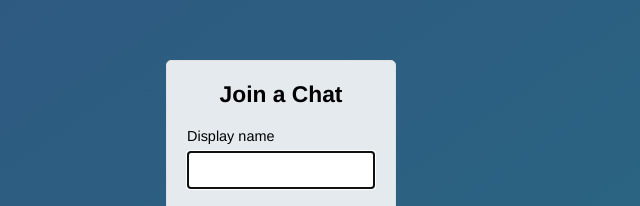
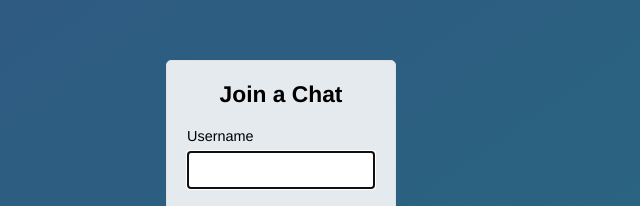
Before and after one commit to byrneg7/node-chat-app, a website: page public/index.html in a window 1280 px wide. Shown: the part 197-403 px from the top of the page, 359-999 px from the left. Drawn offline with Linux system fonts and the light colour scheme.

Commit message:
changed form label-username

```diff
--- a/public/index.html
+++ b/public/index.html
@@ -16,7 +16,7 @@
                 <h3>Join a Chat</h3>
             </div>
             <div class="form-field">
-                <label>Display name</label>
+                <label>Username</label>
                 <input type="text" name="name" autofocus>
             </div>
             <div class="form-field">
```
